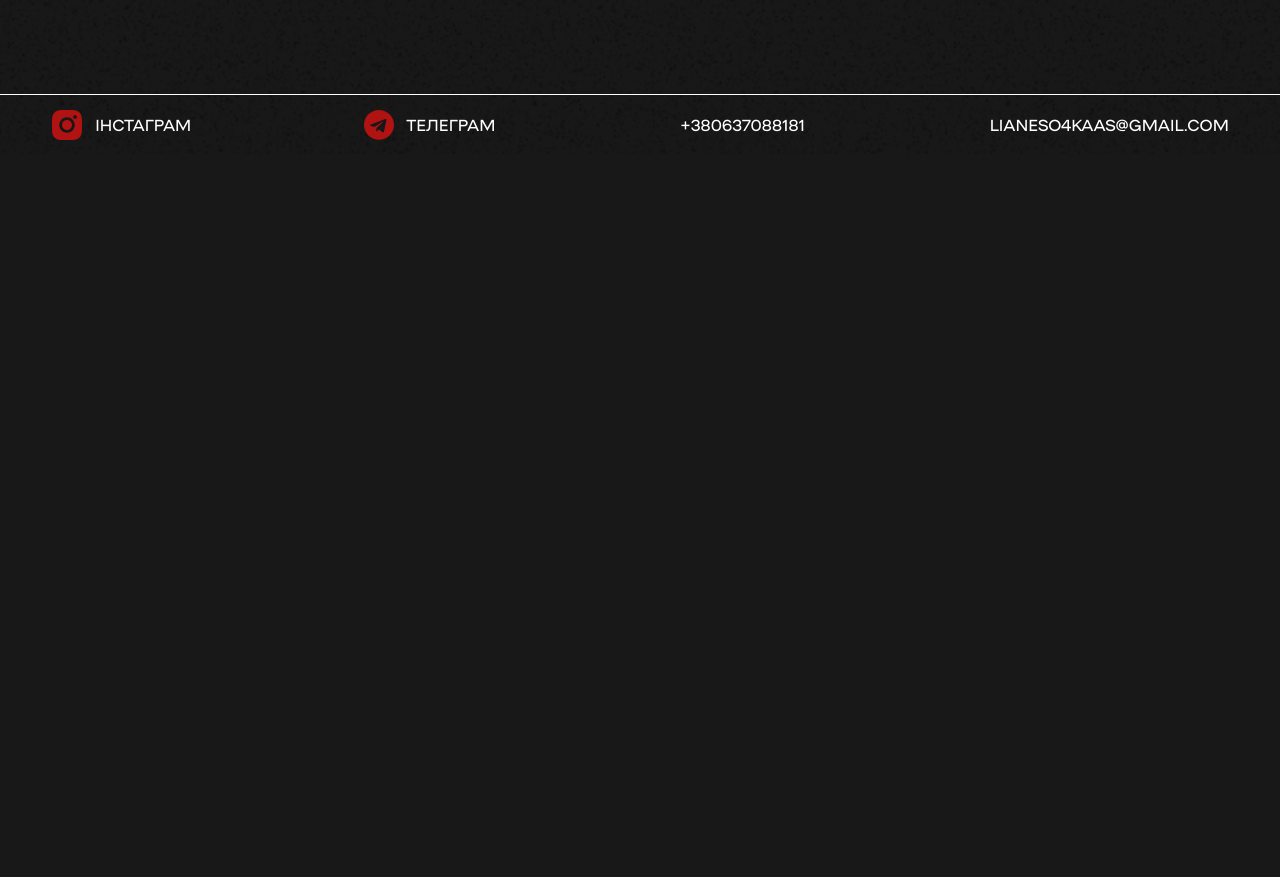
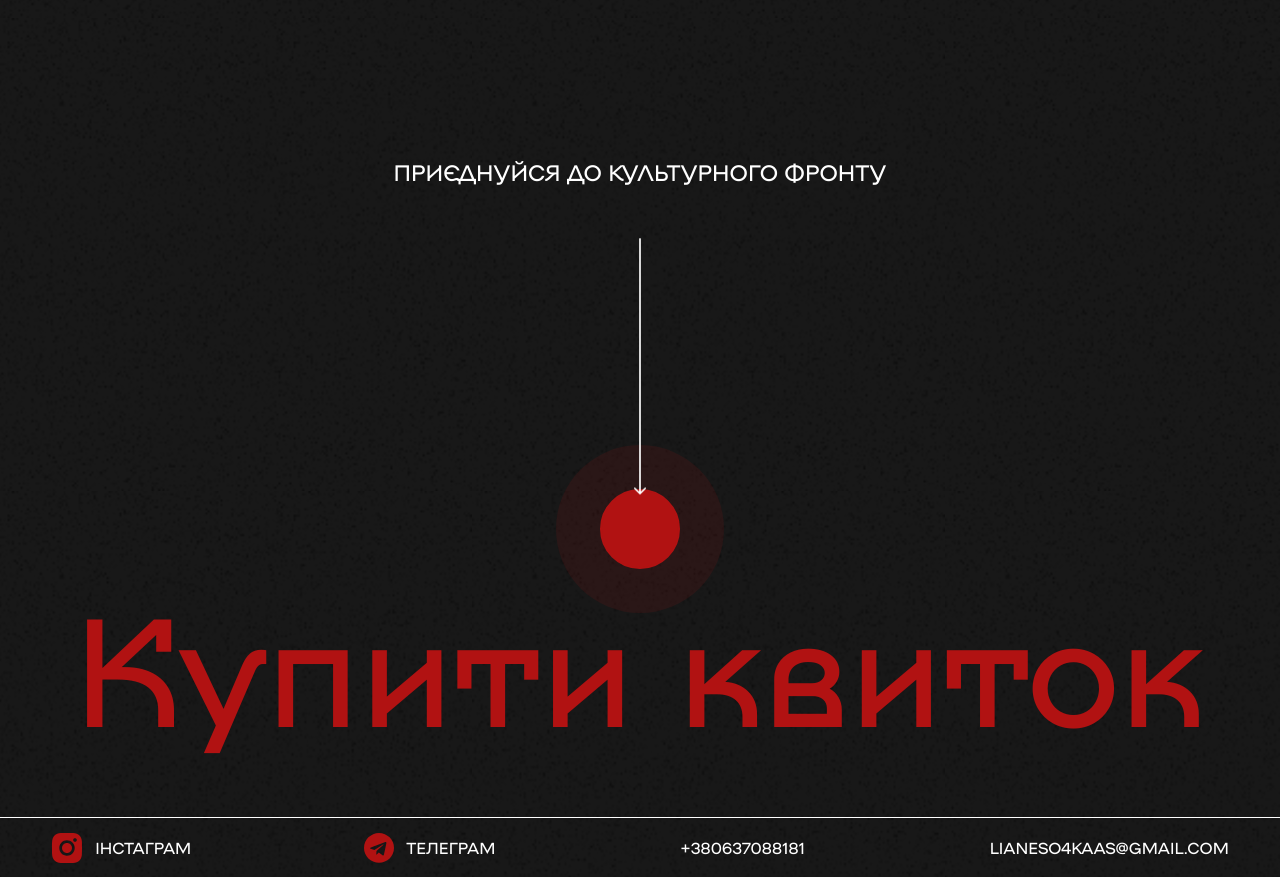
Before and after one commit to okuruchimas/Vatra-Frontend, a Next.js app: page / in a window 1280 px wide. Shown: the part 8969-9846 px from the top of the page. Before the commit the page ends 9123 px from the top, so only its background shows below. Built offline with nearby package versions, Linux system fonts and the light colour scheme.

Commit message:
add new section join us

```diff
--- /dev/null
+++ b/components /JoinUs/index.tsx
@@ -0,0 +1,81 @@
+import styled from "@emotion/styled";
+
+const JoinUs = () => {
+  return (
+    <Wrap>
+      <Title>Приєднуйся до культурного фронту</Title>
+      <ArrowWrap>
+        <ArrowDown src="/icons/arrowDown.svg" />
+        <Circle />
+        <BuyText>Купити квиток</BuyText>
+      </ArrowWrap>
+    </Wrap>
+  );
+};
+
+export default JoinUs;
+
+const Wrap = styled.div`
+  display: flex;
+  flex-direction: column;
+  align-items: center;
+  padding: 8vh 0;
+`;
+const Title = styled.span`
+  font-family: "namu-1750";
+  font-size: 2.8vh;
+  text-transform: uppercase;
+  color: #ffffff;
+`;
+const ArrowWrap = styled.div`
+  display: flex;
+  flex-direction: column;
+  align-items: center;
+  cursor: pointer;
+  padding: 6vh 0 0;
+  &:hover {
+    img {
+    }
+  }
+`;
+export const ArrowDown = styled.img`
+  height: 32vh;
+  width: 2vw;
+  animation: down 3s infinite;
+  @keyframes down {
+    0% {
+      transform: translate(0);
+    }
+    20% {
+      transform: translateY(32px);
+    }
+    40% {
+      transform: translate(0);
+    }
+  }
+`;
+export const Circle = styled.div`
+  display: block;
+  height: 80px;
+  width: 80px;
+  border-radius: 50%;
+  border: 2px solid #b11212;
+  background: #b11212;
+  animation: pulse 3s infinite;
+  @keyframes pulse {
+    0% {
+      box-shadow: 0 0 0 0 rgba(142, 23, 23, 0.583333);
+    }
+    70% {
+      box-shadow: 0 0 0 60px rgba(204, 169, 44, 0);
+    }
+    100% {
+      box-shadow: 0 0 0 0 rgba(204, 169, 44, 0);
+    }
+  }
+`;
+const BuyText = styled.span`
+  font-family: "namu-1400";
+  font-size: 12vw;
+  color: #b11212;
+`;
--- a/components /layout/Sections/index.tsx
+++ b/components /layout/Sections/index.tsx
@@ -6,6 +6,7 @@ import StorySlider from "../../StorySlider";
 import Bubbles from "../../Bubbles";
 import MovingText from "../../MovingText";
 import OurTeam from "../../OurTeam";
+import JoinUs from "../../JoinUs";
 
 const Sections = () => {
   return (
@@ -17,6 +18,7 @@ const Sections = () => {
       <Bubbles />
       <MovingText />
       <OurTeam />
+      <JoinUs />
     </Wrap>
   );
 };
```
